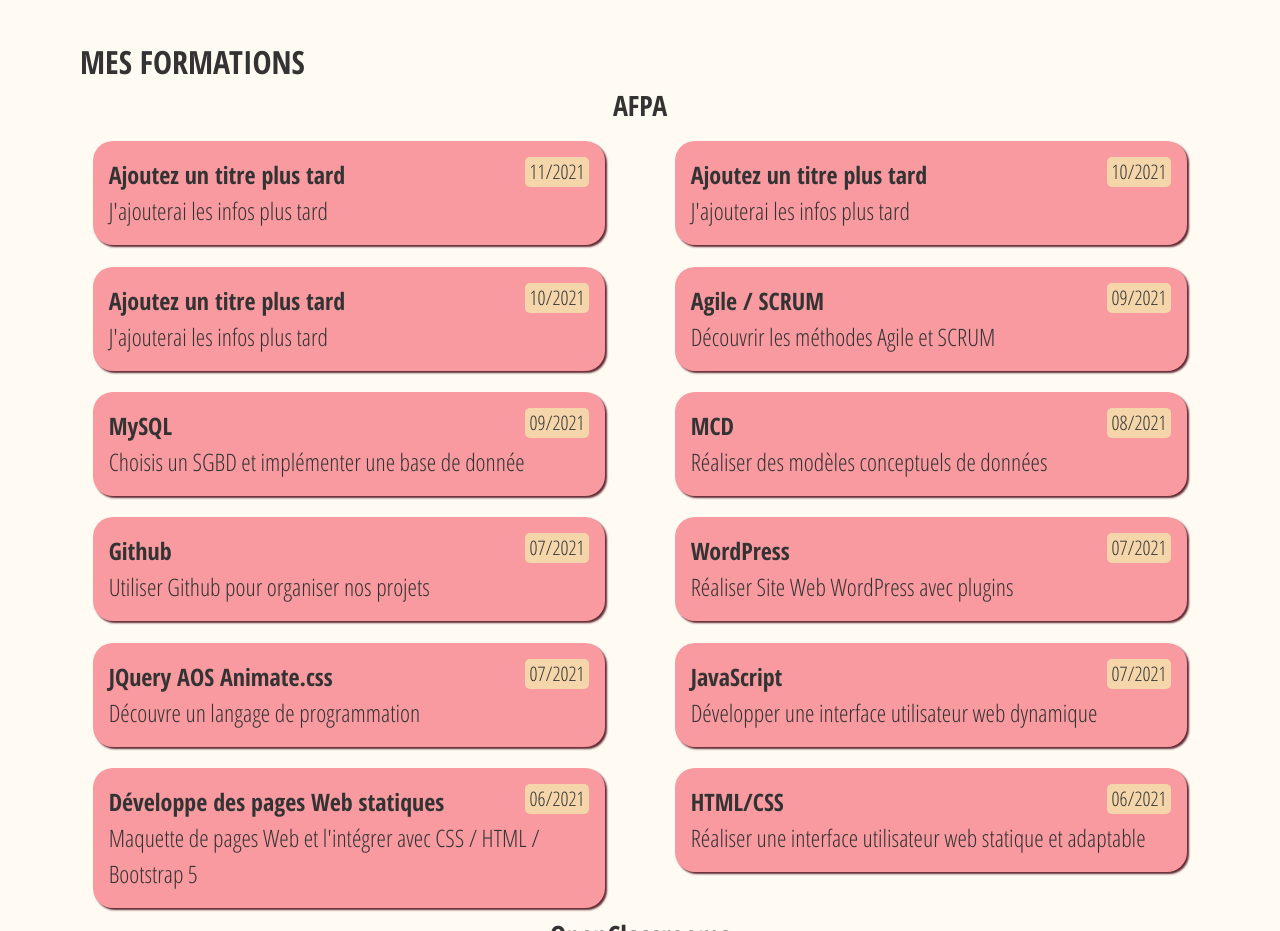
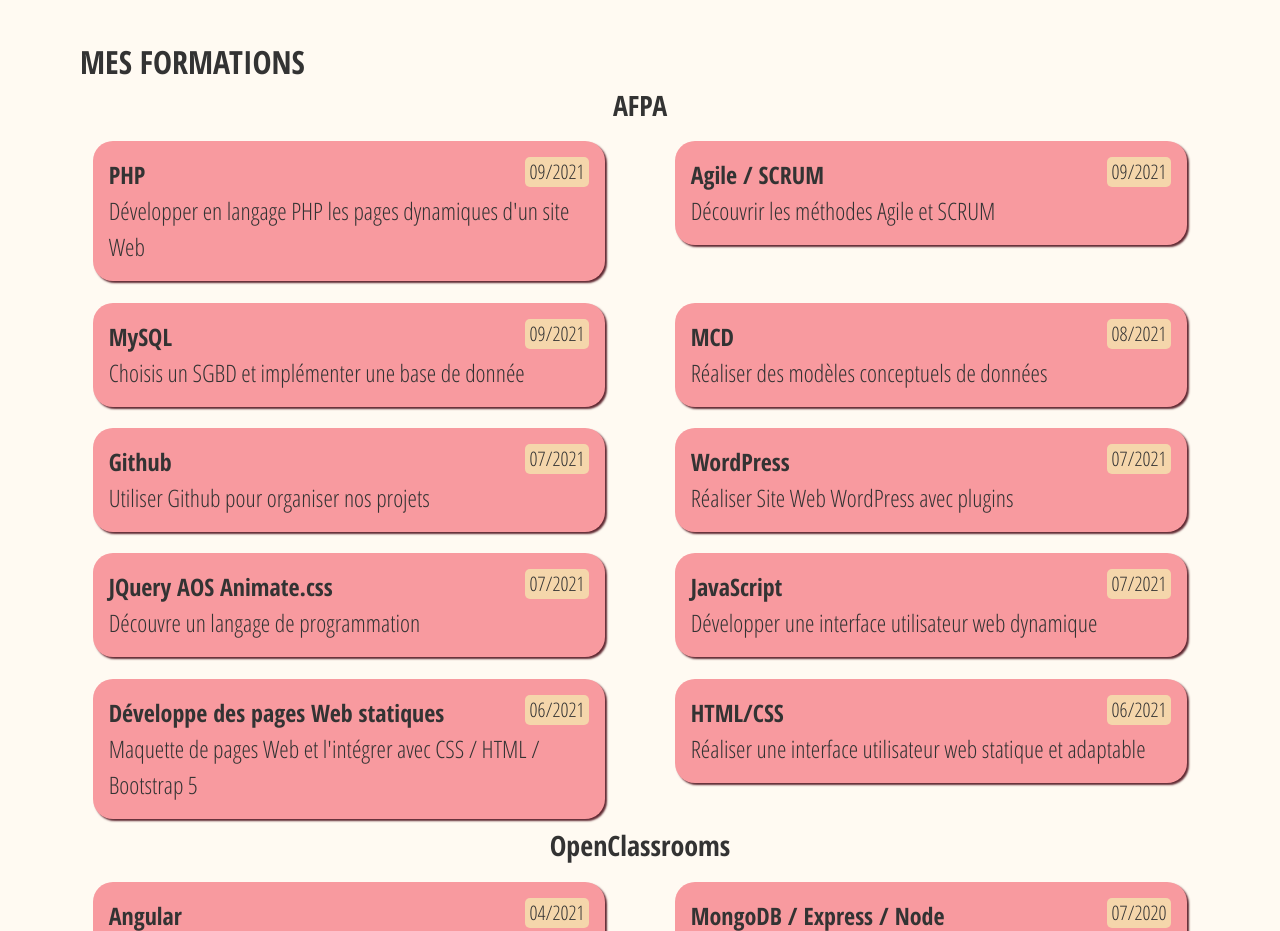
Before and after one commit to Marikita1007/My-Portfolio, a plain HTML site: page index.html in a window 1280 px wide. Shown: the part 3240-4171 px from the top of the page. Drawn offline with nearby package versions, Linux system fonts and the light colour scheme.

Commit message:
my training modified

```diff
--- a/index.html
+++ b/index.html
@@ -285,7 +285,7 @@
             <div class="container overflow-hidden">
                 <div class="row gx-5">
 
-                    <div class="col">
+                    <!-- <div class="col">
                         <div class="p-lg-3 p-md-2 p-sm-2 training-content">
                             <span class="training-title">Ajoutez un titre plus tard</span>
                             <span class="training-date">11/2021</span>
@@ -298,14 +298,14 @@
                             <span class="training-date">10/2021</span>
                             <span class="training-outline">J'ajouterai les infos plus tard</span>
                         </div>
-                    </div>
+                    </div> -->
                 </div>
                 <div class="row gx-5">
                     <div class="col">
                         <div class="p-lg-3 p-md-2 p-sm-2 training-content">
-                            <span class="training-title">Ajoutez un titre plus tard</span>
-                            <span class="training-date">10/2021</span>
-                            <span class="training-outline">J'ajouterai les infos plus tard</span>
+                            <span class="training-title">PHP</span>
+                            <span class="training-date">09/2021</span>
+                            <span class="training-outline">Développer en langage PHP les pages dynamiques d'un site Web</span>
                         </div>
                     </div>
                     <div class="col">
```
